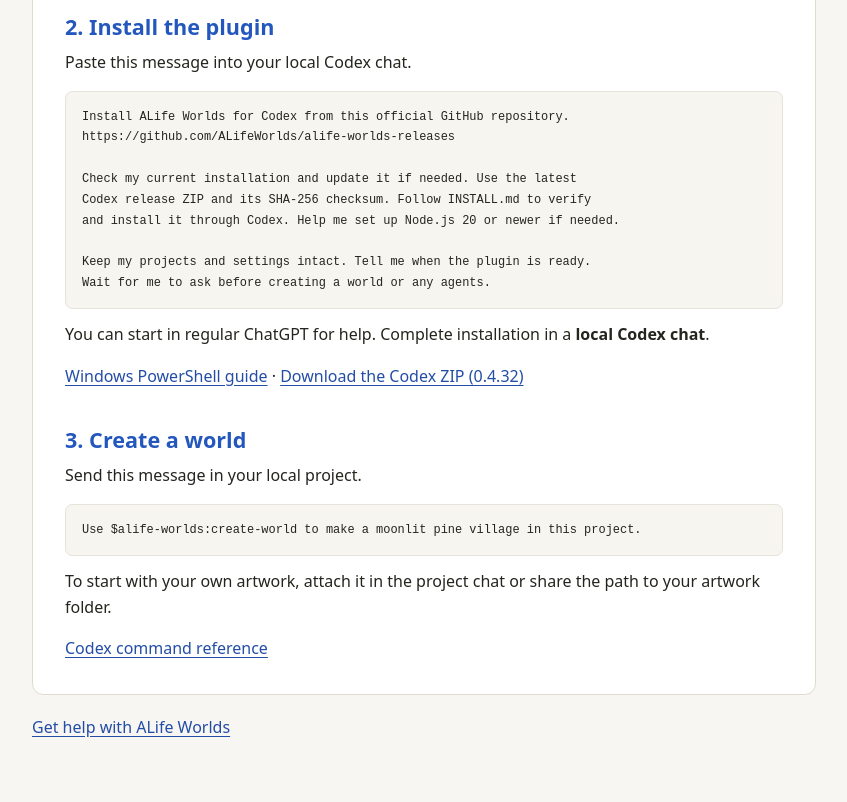
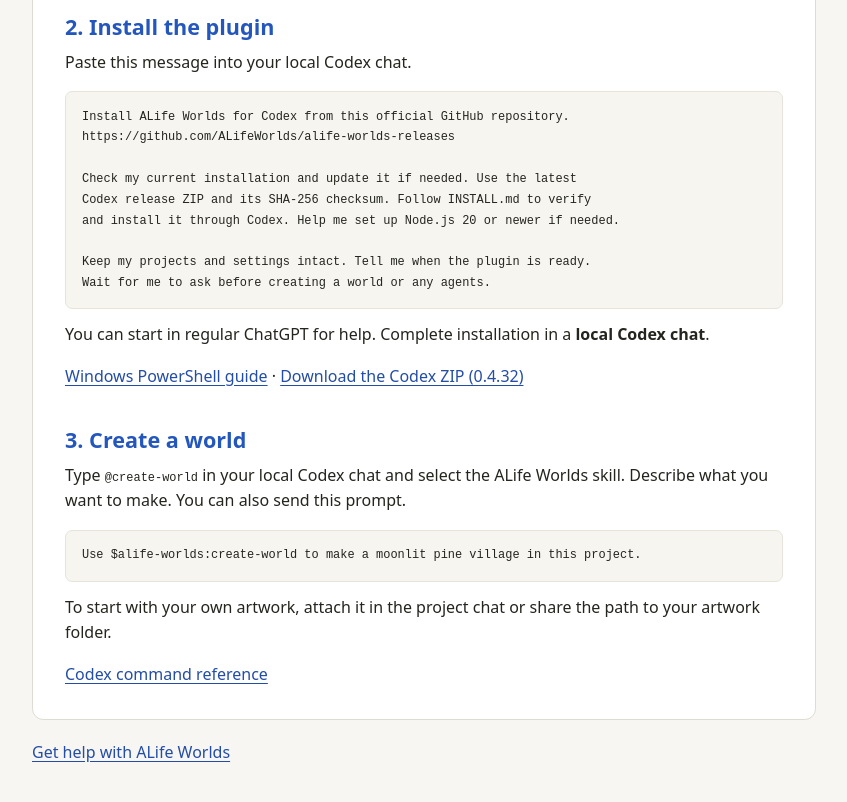
Before and after one commit to ALifeWorlds/alife-worlds-releases, a plain HTML site: page docs/index.html in a window 1280 px wide. Shown: the part 499-1301 px from the top of the page, without its empty margins (216-1063 px from the left). Before the commit the page ends 1275 px from the top, so only its background shows below. Drawn offline with Linux system fonts and the light colour scheme.

Commit message:
Use the Codex mention picker for ALife Worlds skills

```diff
--- a/docs/index.html
+++ b/docs/index.html
@@ -51,7 +51,7 @@ Wait for me to ask before creating a world or any agents.</code></pre>
       <p><a href="https://github.com/ALifeWorlds/alife-worlds-releases/blob/main/INSTALL.md#windows-powershell-fresh-install">Windows PowerShell guide</a> · <a href="https://github.com/ALifeWorlds/alife-worlds-releases/releases/download/v0.4.32/alife-worlds-0.4.32.zip">Download the Codex ZIP (0.4.32)</a></p>
 
       <h2 id="codex-world">3. Create a world</h2>
-      <p>Send this message in your local project.</p>
+      <p>Type <code>@create-world</code> in your local Codex chat and select the ALife Worlds skill. Describe what you want to make. You can also send this prompt.</p>
       <pre tabindex="0"><code>Use $alife-worlds:create-world to make a moonlit pine village in this project.</code></pre>
       <p>To start with your own artwork, attach it in the project chat or share the path to your artwork folder.</p>
       <p><a href="https://github.com/ALifeWorlds/alife-worlds-releases/blob/main/COMMANDS.md">Codex command reference</a></p>
```
Also changed, not shown: 3 other files.
